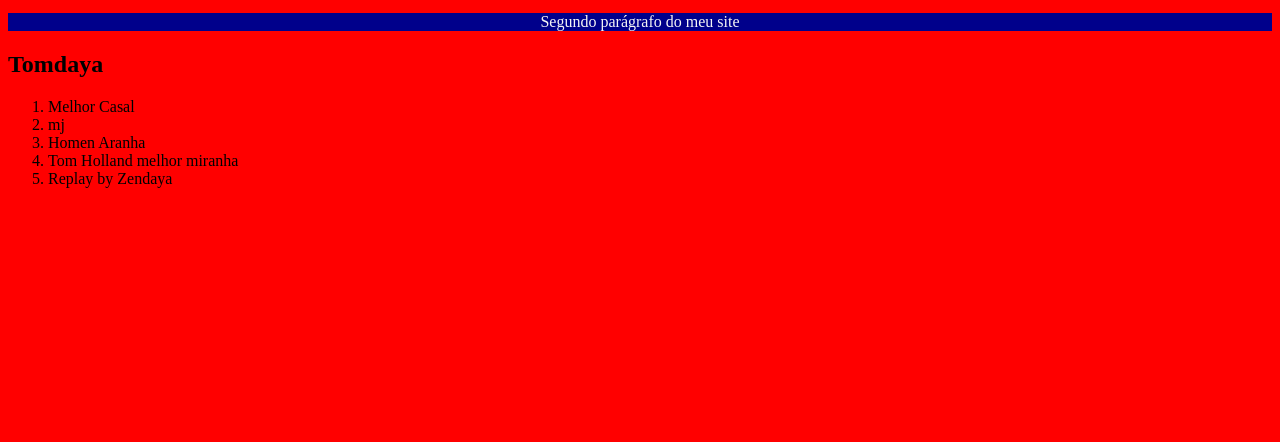
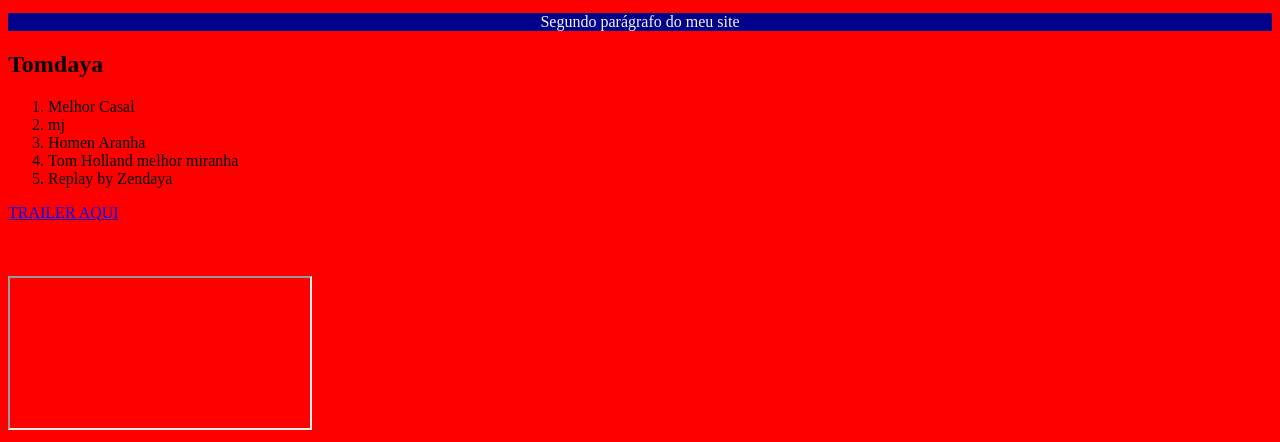
Before and after one commit to geovannandrade/site-da-geo, a plain HTML site: page index.html in a window 1280 px wide. Shown: the part 409-851 px from the top of the page. Before the commit the page ends 800 px from the top, so only its background shows below. Drawn offline with Linux system fonts and the light colour scheme.

Commit message:
SITE HOMEN HARANHA

```diff
--- a/index.html
+++ b/index.html
@@ -32,5 +32,9 @@
 	<li>Tom Holland melhor miranha</li>
 	<li>Replay by Zendaya</li>
 </ol>
+ <a href="https://youtu.be/bHzGeci_8wc">TRAILER AQUI</a>
+<br><br><br>
+<br>
+<iframe>https://youtu.be/bHzGeci_8wc</iframe>
 </body>
 </html>
```
